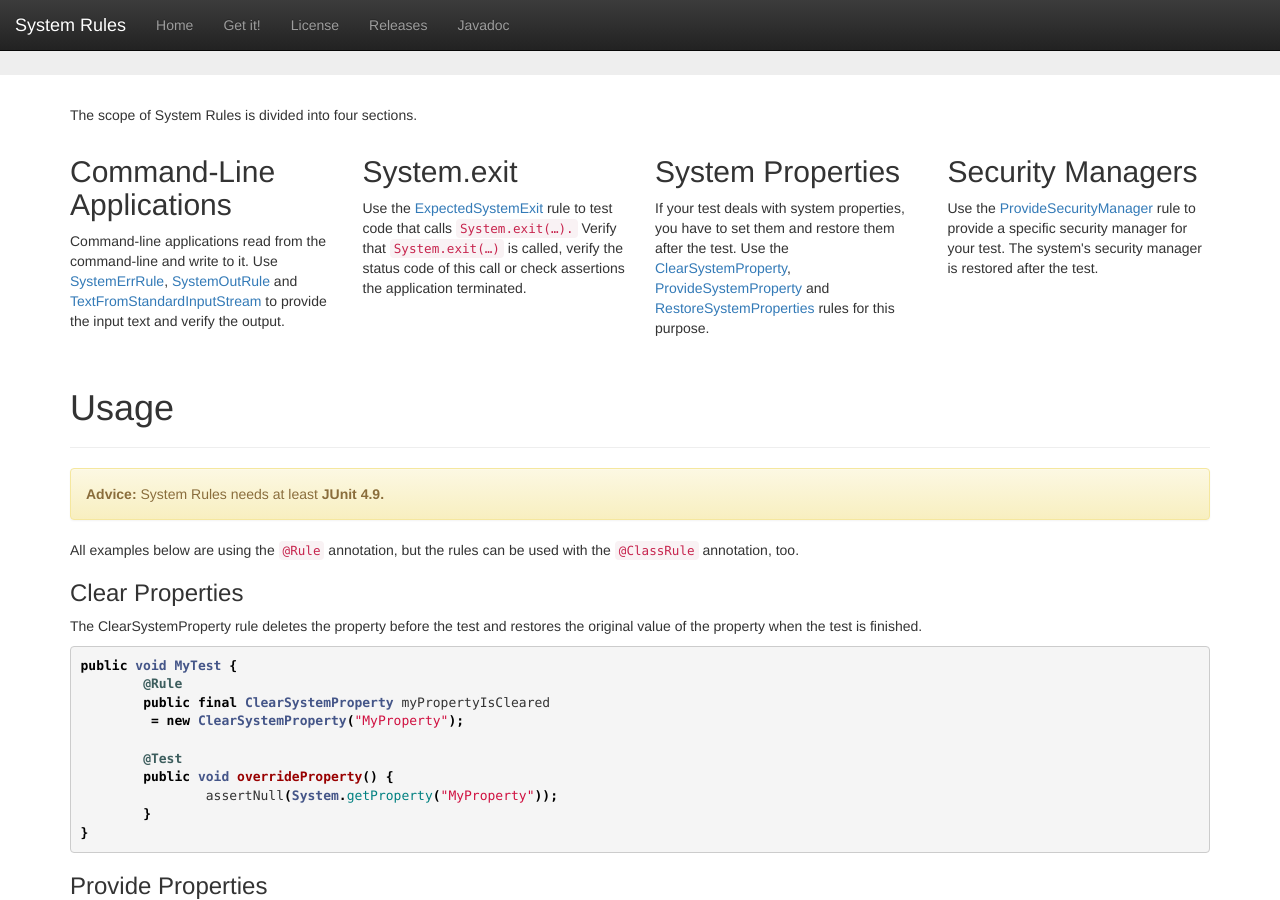
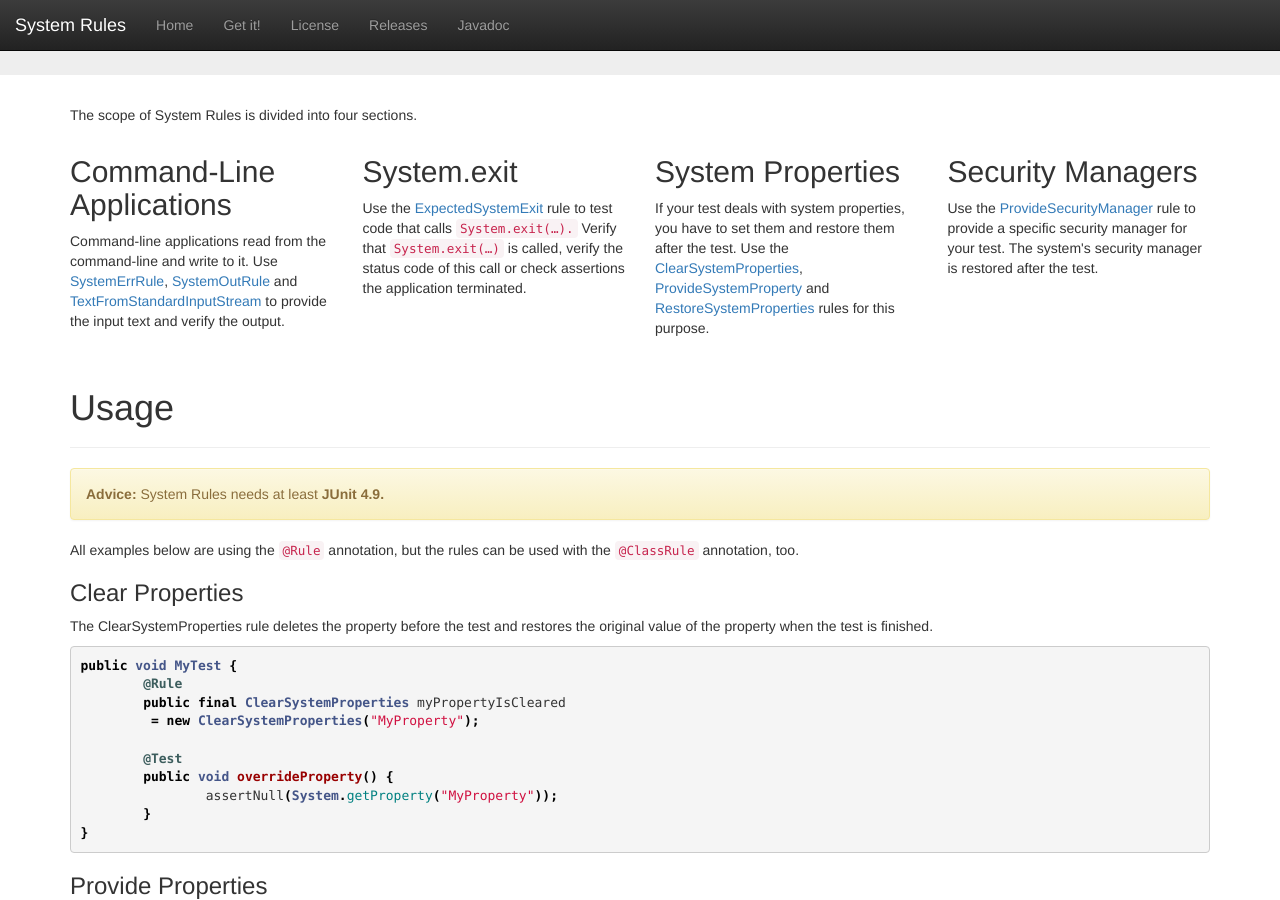
Before and after one commit to stefanbirkner/system-rules, a Jekyll site: the page built from index.html, in a window 1280 px wide and 900 px high, scrolled down 264 px. Built offline with Jekyll 4.4.1, drawn with Linux system fonts in a browser that asks for light colours.

Commit message:
Change ClearSystemProperty to ClearSystemProperties
In version 1.12 there is no ClearSystemProperty but
ClearSystemProperties.

```diff
--- a/index.html
+++ b/index.html
@@ -25,7 +25,7 @@
       <h2>System Properties</h2>
       <p>If your test deals with system properties, you have to set them and
       restore them after the test. Use the
-      <a href="#ClearSystemProperty">ClearSystemProperty</a>,
+      <a href="#ClearSystemProperties">ClearSystemProperties</a>,
       <a href="#ProvideSystemProperty">ProvideSystemProperty</a> and
       <a href="#RestoreSystemProperties">RestoreSystemProperties</a> rules for
       this purpose.
@@ -53,15 +53,15 @@
 		annotation, too.</p>
 	</section>
 
-			<section id="ClearSystemProperty">
+			<section id="ClearSystemProperties">
 				<h3>Clear Properties</h3>
-				<p>The ClearSystemProperty rule deletes the property before the test
+				<p>The ClearSystemProperties rule deletes the property before the test
 				and restores the original value of the property when the test is
 				finished.</p>
 				{% highlight java %}public void MyTest {
 	@Rule
-	public final ClearSystemProperty myPropertyIsCleared
-	 = new ClearSystemProperty("MyProperty");
+	public final ClearSystemProperties myPropertyIsCleared
+	 = new ClearSystemProperties("MyProperty");
 
 	@Test
 	public void overrideProperty() {
```
